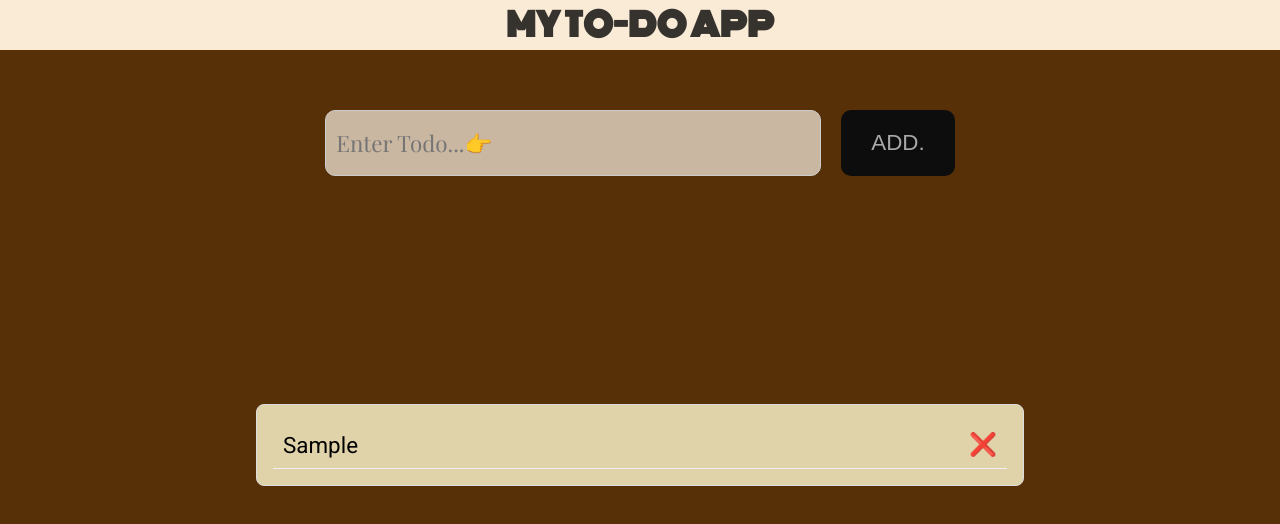
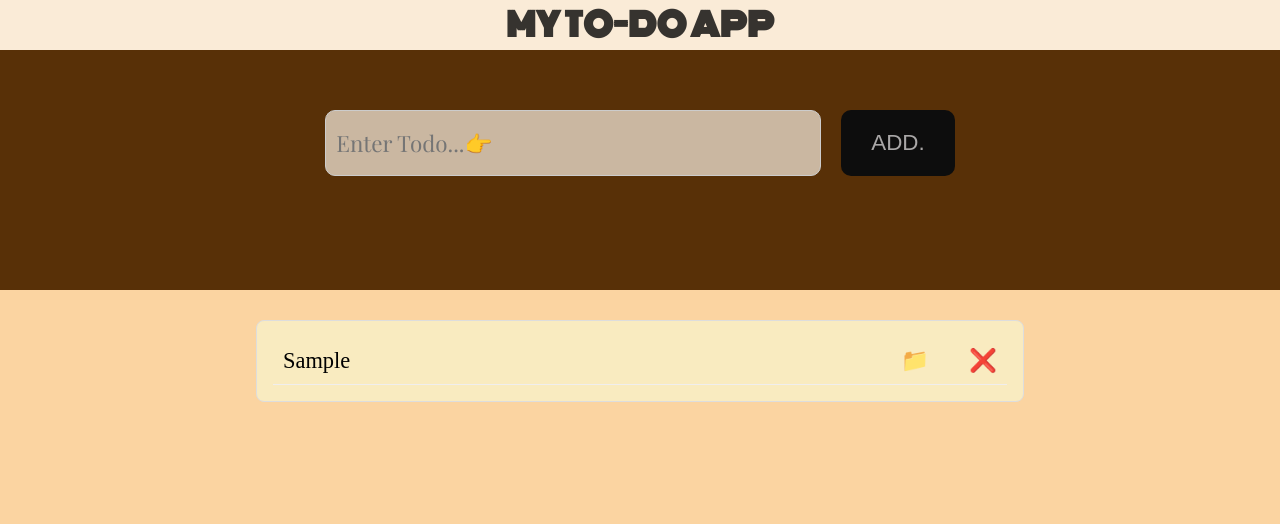
Before and after one commit to DarshanPro123/TODO-List_Myproject, a React (Vite) app: page / in a window 1280 px wide. Both pictures are taken after typing "Sample" into the empty fields and a click on the button "ADD.". Shown: the top 524 px of the page. Built offline with nearby package versions, Linux system fonts and the light colour scheme; a web font is replaced by a local one.

Commit message:
Add css style to change in classes list

```diff
--- a/src/App.css
+++ b/src/App.css
@@ -11,7 +11,7 @@
 }
 
 body {
-  background-color: antiquewhite;
+  background-color: rgb(251, 212, 161);
   color: rgba(0, 0, 0, 0.785);
   text-align: center;
 }
@@ -25,7 +25,7 @@ h1 {
 .input-base {
   background-color: rgb(88, 48, 7);
   width: 100%;
-  height: 100vh;
+  height: 30vh;
   color: whitesmoke;
   font-family: "Roboto", system-ui;
   display: flex;
@@ -101,7 +101,7 @@ input[type="text"]:focus {
   border-radius: 8px;
   padding: 16px;
   width: 60%;
-  margin: 30px;
+  margin: 30px auto;
   margin-bottom: 40px;
   color: black;
 }
@@ -117,6 +117,11 @@ li {
   align-items: center;
   padding: 10px;
   border-bottom: 1px solid #ddd;
+}
+
+.buttons {
+  display: flex;
+  gap: 40px;
 }
 
 li:last-child {
--- a/src/App.jsx
+++ b/src/App.jsx
@@ -18,8 +18,8 @@ function App() {
       <h1>my to-do app</h1>
       <div className="input-base">
         <Input_todo list={list} onhandleAdd={handleAdd} />
-        <Lists list={list} listDel={handleDel} />
       </div>
+      <Lists list={list} listDel={handleDel} />
     </>
   );
 }
--- a/src/Components/List.jsx
+++ b/src/Components/List.jsx
@@ -10,7 +10,10 @@ const List = ({ list, listDel }) => {
               {" "}
               {/* Move key here */}
               <span>{lst.val}</span>
-              <span onClick={() => listDel(lst.id)}>❌</span>
+              <div className="buttons">
+                <span>📁</span>
+                <span onClick={() => listDel(lst.id)}>❌</span>
+              </div>
             </li>
           );
         })}
```
